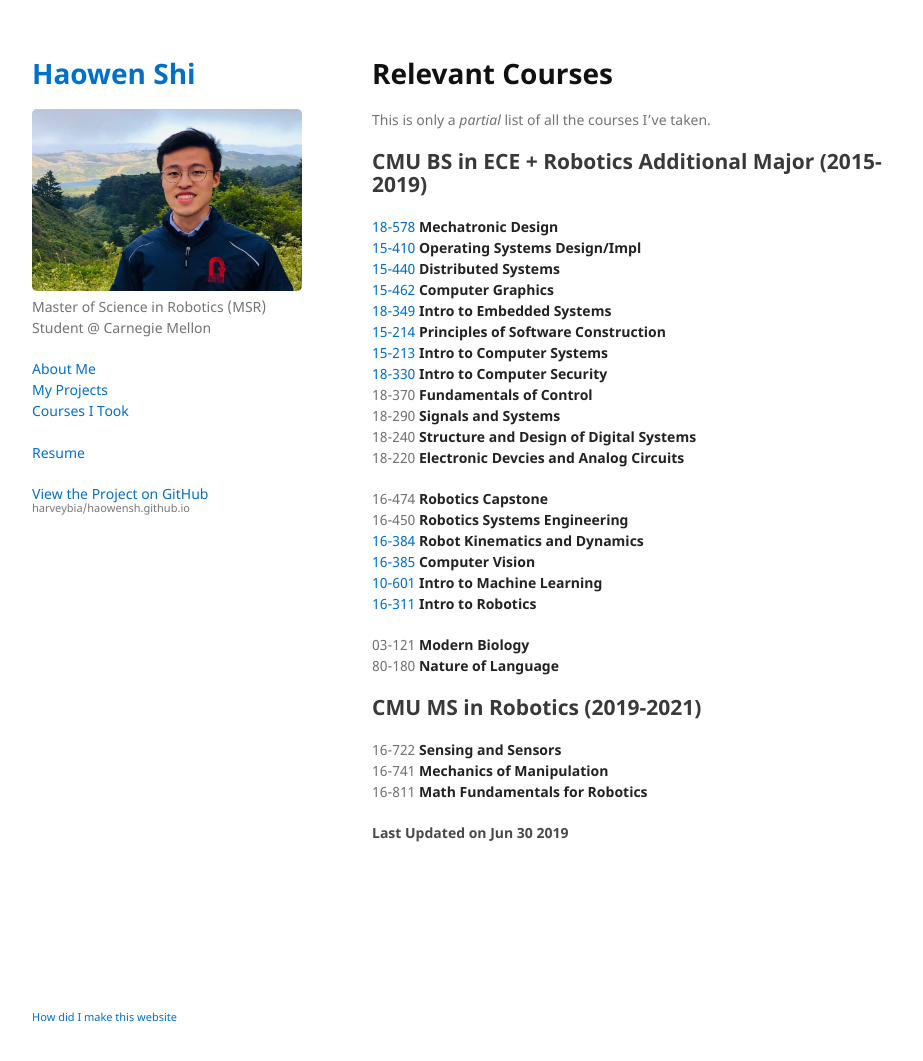
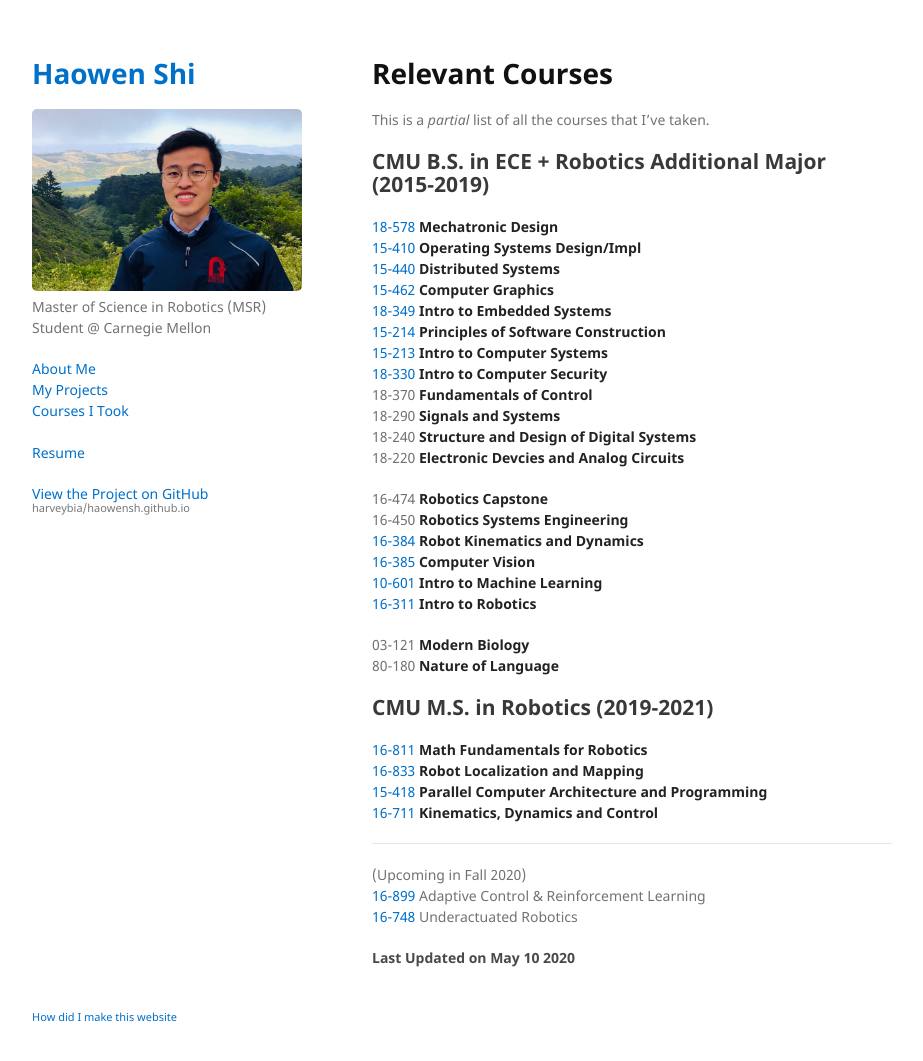
Before and after one commit to harveybia/haowensh.github.io, a Jekyll site: the page built from courses.md, in a window 1280 px wide and 1096 px high. Shown: the top 1061 px of the window, without its empty margins (178-1101 px from the left). Built offline with Jekyll 4.4.1, drawn with Linux system fonts in a browser that asks for light colours; our own code applies the rules of GitHub Pages for plain Markdown files.

Commit message:
added 2020 courses

```diff
--- a/courses.md
+++ b/courses.md
@@ -4,9 +4,9 @@ layout: default
 
 # Relevant Courses
 
-This is only a _partial_ list of all the courses I've taken.
+This is a _partial_ list of all the courses that I've taken.
 
-## CMU BS in ECE + Robotics Additional Major (2015-2019)
+## CMU B.S. in ECE + Robotics Additional Major (2015-2019)
 
 [18-578][18_578] **Mechatronic Design**\\
 [15-410][15_410] **Operating Systems Design/Impl**\\
@@ -31,13 +31,19 @@ This is only a _partial_ list of all the courses I've taken.
 03-121 **Modern Biology**\\
 80-180 **Nature of Language**
 
-## CMU MS in Robotics (2019-2021)
+## CMU M.S. in Robotics (2019-2021)
 
-16-722 **Sensing and Sensors**\\
-16-741 **Mechanics of Manipulation**\\
-16-811 **Math Fundamentals for Robotics**
+[16-811][16_811] **Math Fundamentals for Robotics**\\
+[16-833][16_833] **Robot Localization and Mapping**\\
+[15-418][15_418] **Parallel Computer Architecture and Programming**\\
+[16-711][16_711] **Kinematics, Dynamics and Control**
+* * *
+(Upcoming in Fall 2020)\\
+[16-899][16_899] Adaptive Control & Reinforcement Learning\\
+[16-748][16_748] Underactuated Robotics
 
-#### Last Updated on Jun 30 2019
+
+#### Last Updated on May 10 2020
 
 [18_578]: https://sites.google.com/site/cmumechatronicdesign/
 [15_410]: https://www.cs.cmu.edu/~410/
@@ -52,3 +58,10 @@ This is only a _partial_ list of all the courses I've taken.
 [16_385]: https://www.cs.cmu.edu/~16385/s17/
 [10_601]: https://www.cs.cmu.edu/~mgormley/courses/10601-s18/index.html
 [16_331]: https://www.cs.cmu.edu/afs/cs.cmu.edu/academic/class/16311/www/current/
+
+[16_811]: https://www.cs.cmu.edu/~me/811/
+[16_833]: https://www.cs.cmu.edu/~kaess/
+[16_711]: https://www.cs.cmu.edu/~hgeyer/Teaching_16-711.html
+[15_418]: https://www.cs.cmu.edu/~418/
+[16_899]: https://www.cs.cmu.edu/~cliu6/acrl.html
+[16_748]: https://sites.google.com/site/cmuunderactuatedrobotics/home
```
